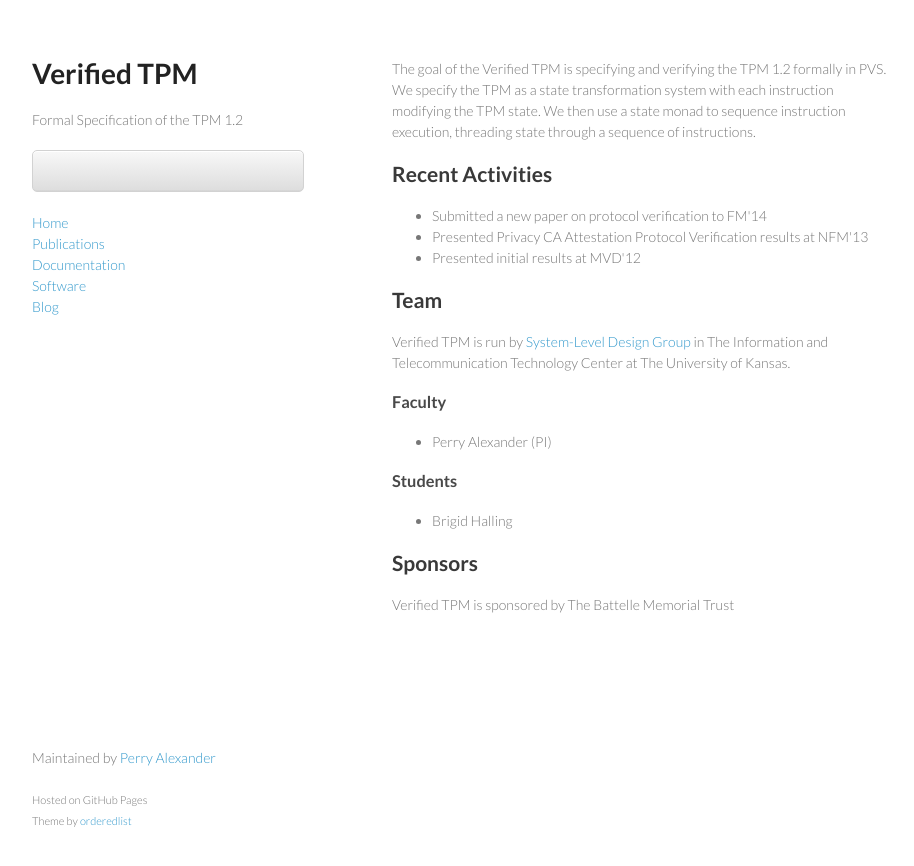
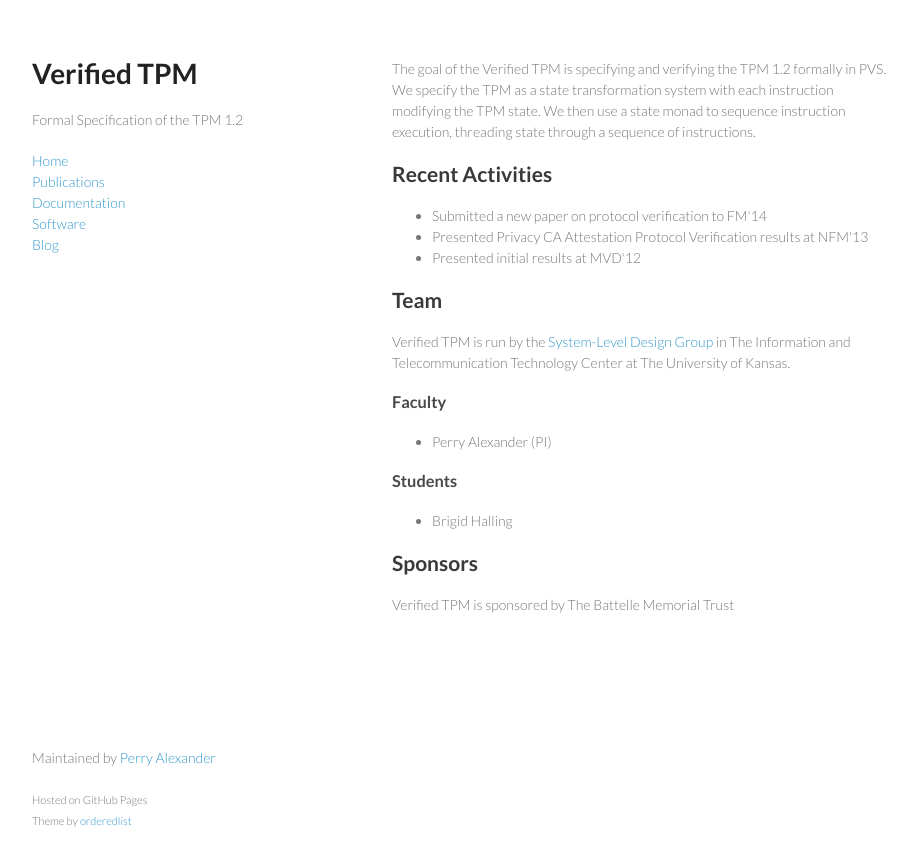
Before and after one commit to ku-sldg/verified-tpm12, a Jekyll site: the page built from index.md, in a window 1280 px wide. Shown: the top 866 px of the page, without its empty margins (178-1092 px from the left). Built offline with Jekyll 4.4.1, drawn with Linux system fonts in a browser that asks for light colours.

Commit message:
moving to standard template

```diff
--- a/index.md
+++ b/index.md
@@ -19,7 +19,7 @@
 
 ## Team
 
-Verified TPM is run by [System-Level Design Group](http://ku-sldg.github.io)
+Verified TPM is run by the [System-Level Design Group](http://ku-sldg.github.io)
 in The Information and Telecommunication Technology Center at The
 University of Kansas.
 
--- a/stylesheets/styles.css
+++ b/stylesheets/styles.css
@@ -103,54 +103,12 @@
 
 header ul {
   list-style:none;
-  height:40px;
-
   padding:0;
-
-  background: #eee;
-  background: -moz-linear-gradient(top, #f8f8f8 0%, #dddddd 100%);
-  background: -webkit-gradient(linear, left top, left bottom, color-stop(0%,#f8f8f8), color-stop(100%,#dddddd));
-  background: -webkit-linear-gradient(top, #f8f8f8 0%,#dddddd 100%);
-  background: -o-linear-gradient(top, #f8f8f8 0%,#dddddd 100%);
-  background: -ms-linear-gradient(top, #f8f8f8 0%,#dddddd 100%);
-  background: linear-gradient(top, #f8f8f8 0%,#dddddd 100%);
-
-  border-radius:5px;
-  border:1px solid #d2d2d2;
-  box-shadow:inset #fff 0 1px 0, inset rgba(0,0,0,0.03) 0 -1px 0;
-  width:270px;
-}
-
-header li {
-  width:89px;
-  float:left;
-  border-right:1px solid #d2d2d2;
-  height:40px;
-}
-
-header ul a {
-  line-height:1;
-  font-size:11px;
-  color:#999;
-  display:block;
-  text-align:center;
-  padding-top:6px;
-  height:40px;
 }
 
 strong {
   color:#222;
   font-weight:700;
-}
-
-header ul li + li {
-  width:88px;
-  border-left:1px solid #fff;
-}
-
-header ul li + li + li {
-  border-right:none;
-  width:89px;
 }
 
 header ul a strong {
@@ -210,12 +168,6 @@
   header a small {
     display:inline;
   }
-
-  header ul {
-    position:absolute;
-    right:50px;
-    top:52px;
-  }
 }
 
 @media print, screen and (max-width: 720px) {
```
